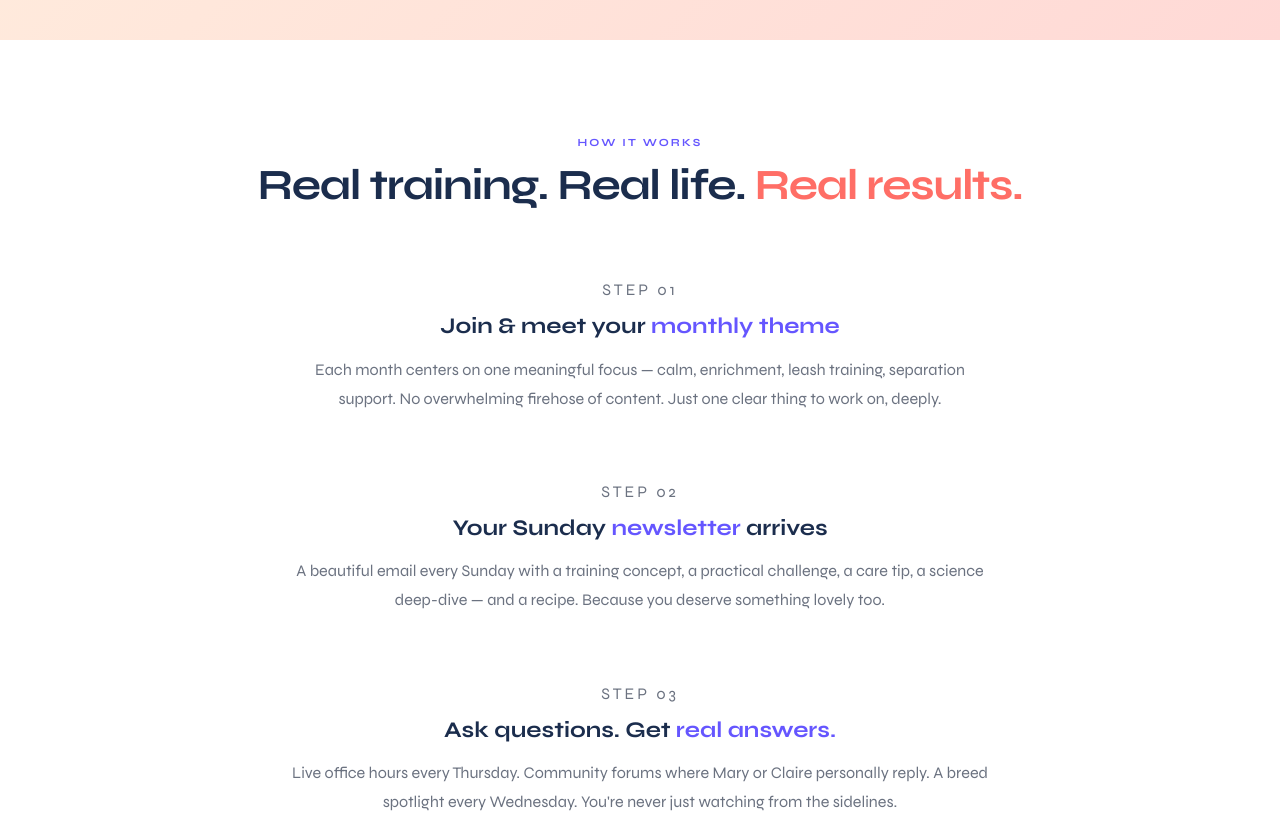
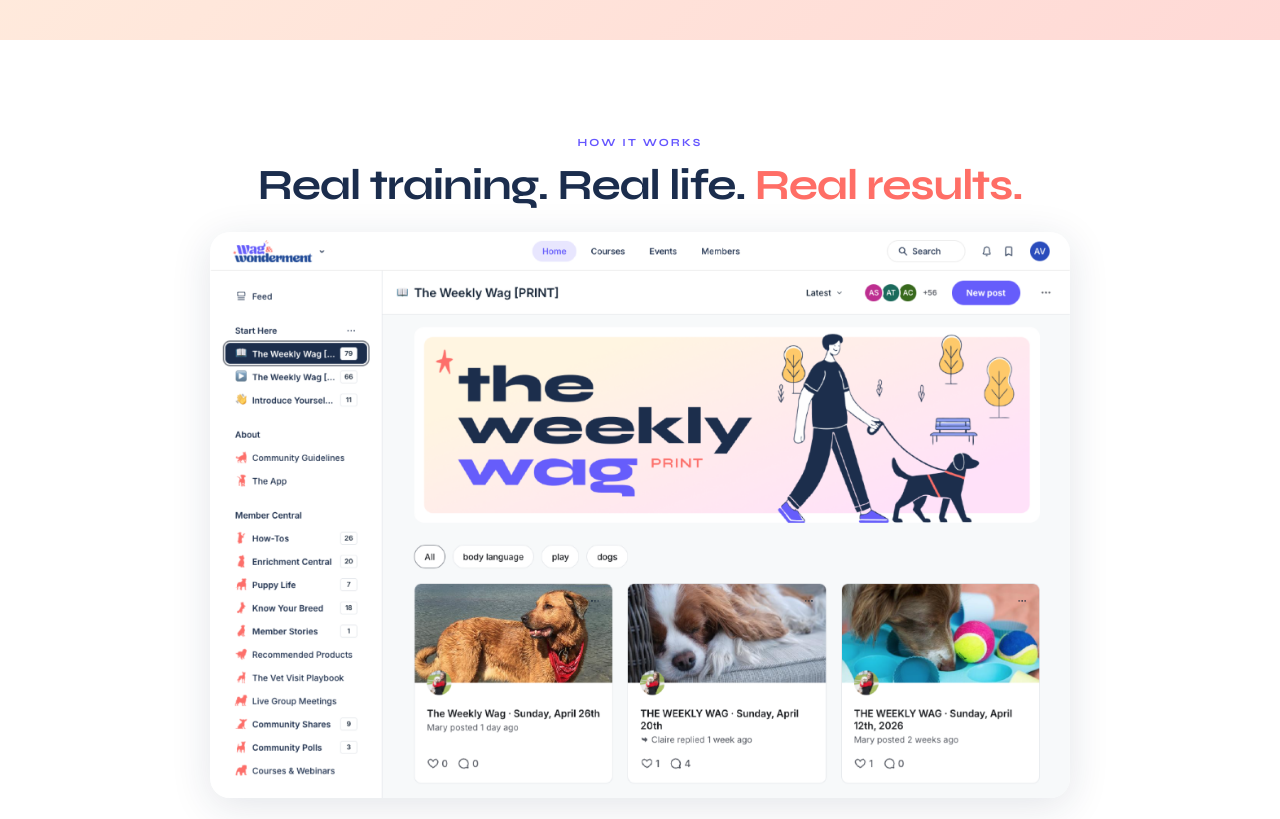
Before and after one commit to alexvega03-sudo/wag-wonderment, a plain HTML site: page index.html in a window 1280 px wide. Shown: the part 2300-3119 px from the top of the page. Drawn offline with Linux system fonts and the light colour scheme.

Commit message:
Add files via upload

```diff
--- a/index.html
+++ b/index.html
@@ -228,7 +228,13 @@ nav {
 .how {
   background: white; padding: 6rem 2rem;
 }
-.how-header { text-align: center; margin-bottom: 4rem; }
+.how-header { text-align: center; margin-bottom: 3rem; }
+.how-peek {
+  display: block; width: 100%; max-width: 860px;
+  margin: 0 auto 4rem;
+  border-radius: 20px;
+  box-shadow: 0 8px 40px rgba(27,45,77,0.12);
+}
 .steps { max-width: 900px; margin: 0 auto; display: flex; flex-direction: column; gap: 4rem; }
 .step { display: block; }
 .step-text { max-width: 700px; margin: 0 auto; text-align: center; }
@@ -443,6 +449,7 @@ footer {
     <div class="how-header">
       <p class="section-eyebrow reveal">How It Works</p>
       <h2 class="section-h2 reveal d1">Real training. Real life. <span class="coral">Real results.</span></h2>
+      <img src="wag and wonderment peek.png" alt="A peek inside the Wag & Wonderment community" class="how-peek reveal d2">
     </div>
     <div class="steps">
 
```
